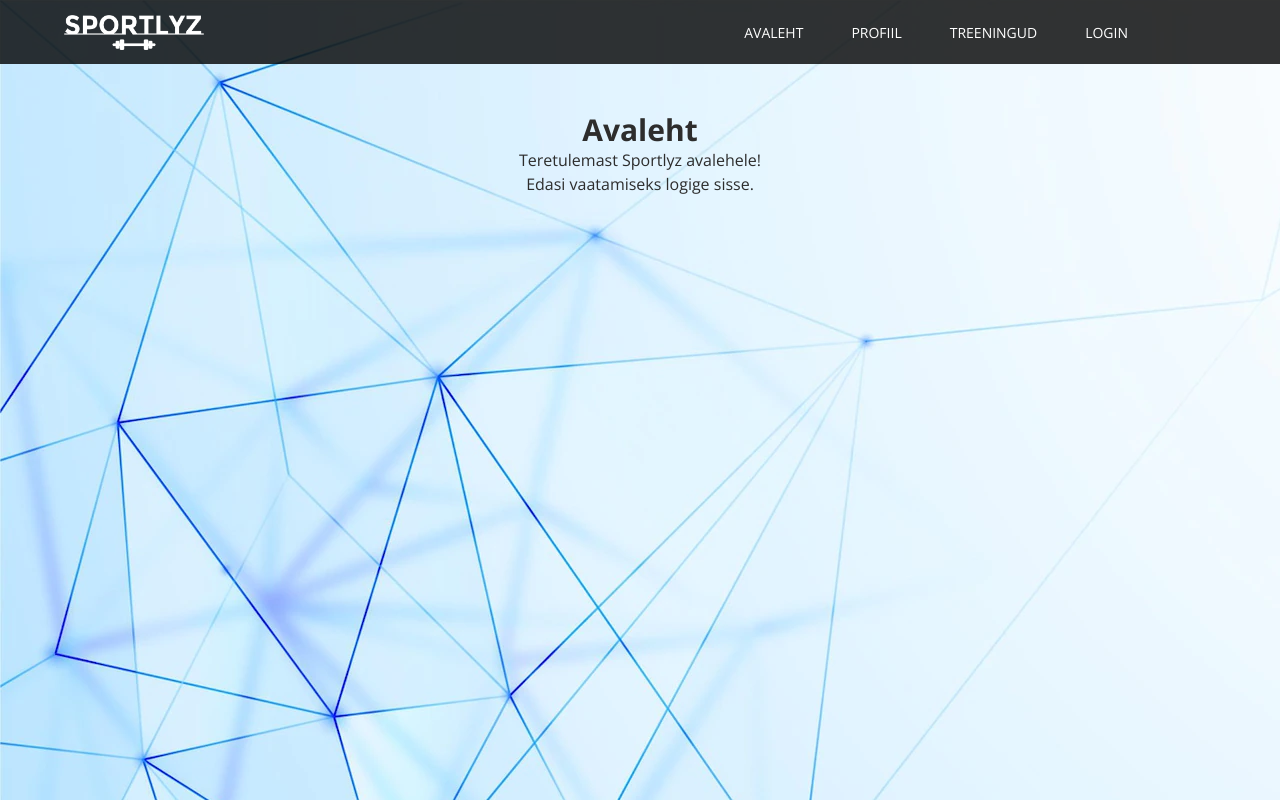
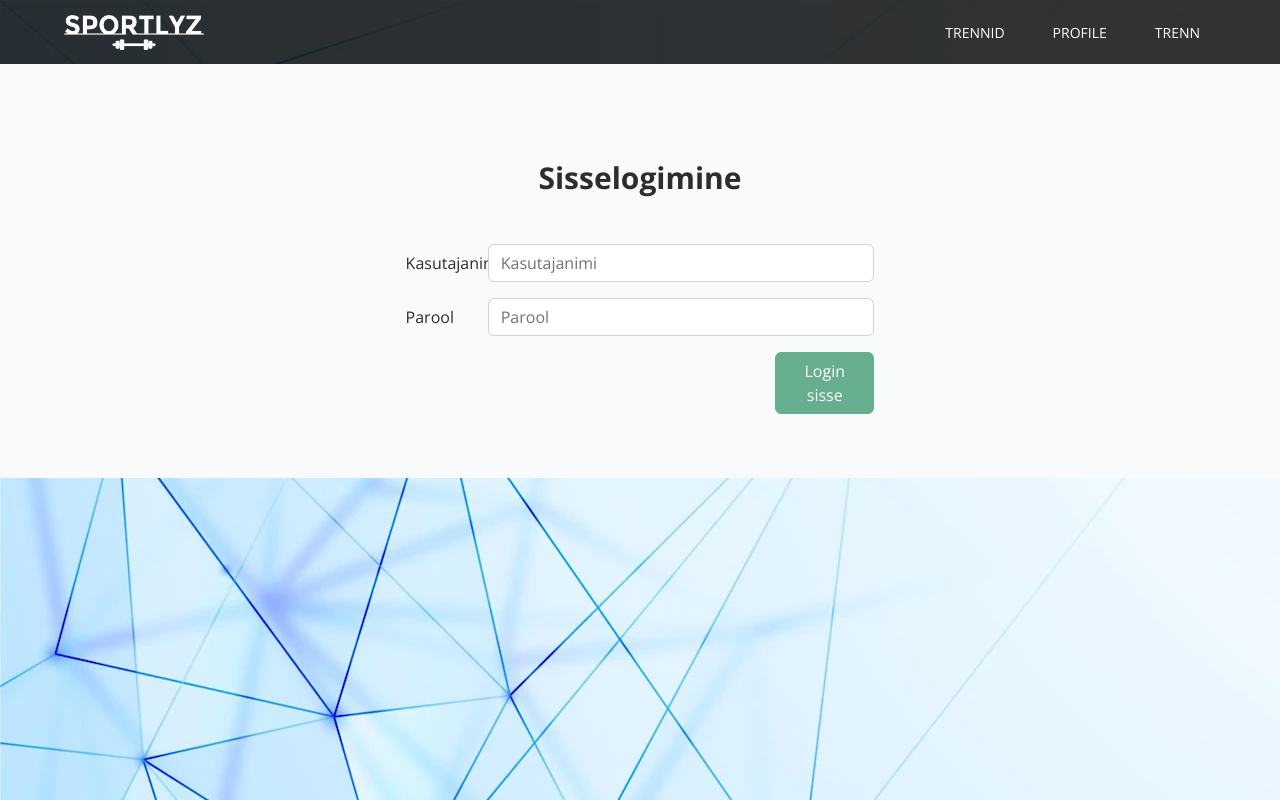
Before and after one commit to Karjur/Workout-planner, a Vue app in the folder FrontEnd/: page / in a window 1280 px wide. Built offline with nearby package versions, Linux system fonts and the light colour scheme; sample sign-in values are in the browser's storage.

Commit message:
login admin ja test

```diff
--- a/FrontEnd/src/App.vue
+++ b/FrontEnd/src/App.vue
@@ -3,6 +3,18 @@
   <router-view />
 </template>
 
-<script setup lang="ts">
+<script lang="ts">
+import { defineComponent } from 'vue';
 import Navigation from './components/Navigation.vue';
+import { useAuthStore } from './stores/authStore';
+
+export default defineComponent({
+  mounted() {
+    const authStore = useAuthStore();
+    if (!authStore.hasPermision()) {
+      this.$router.push('/');
+    }
+  },
+  components: { Navigation },
+});
 </script>
--- a/FrontEnd/src/components/LoginForm.vue
+++ b/FrontEnd/src/components/LoginForm.vue
@@ -1,5 +1,5 @@
 <template>
-  <div class="py-12 px-4 sm:px-6 lg:px-8 text-dark-300">
+  <div class="bg-gray-50 py-12 px-4 sm:px-6 lg:px-8 text-dark-300">
     <div
       class="min-h-full flex items-center justify-center py-12 px-4 sm:px-6 lg:px-8"
     >
@@ -8,28 +8,32 @@
       </h1>
     </div>
     <div class="container" style="width: 40%">
-      <form @submit.prevent="handleSubmit">
+      <div class="text-center mb-4" v-if="isLoading">
+        <div class="spinner-border text-primary">
+          <span class="visually-hidden">Loading...</span>
+        </div>
+      </div>
       <div class="mb-3 row">
-          <label for="username" class="col-sm-2 col-form-label"
+        <label for="staticEmail" class="col-sm-2 col-form-label"
           >Kasutajanimi</label
         >
         <div class="col-sm-10">
           <input
             type="text"
             v-model="username"
-              name="username"
             class="form-control"
             placeholder="Kasutajanimi"
           />
         </div>
       </div>
       <div class="mb-3 row">
-          <label for="password" class="col-sm-2 col-form-label">Parool</label>
+        <label for="inputPassword" class="col-sm-2 col-form-label"
+          >Parool</label
+        >
         <div class="col-sm-10">
           <input
             type="password"
             v-model="password"
-              name="password"
             class="form-control"
             placeholder="Parool"
           />
@@ -38,21 +42,22 @@
       <div class="mb-3 row">
         <div class="col-9"></div>
         <div class="col-3 text-end">
-            <button @click="handleSubmit" class="btn btn-success">
+          <button
+            @click="submitForm"
+            :disabled="!isAvailableSubmit"
+            class="btn btn-success"
+          >
             {{ 'Login sisse' }}
           </button>
         </div>
       </div>
-      </form>
     </div>
   </div>
 </template>
 
 <script lang="ts">
+import { AppRole, useAuthStore } from '@/stores/authStore';
 import { defineComponent, ref } from 'vue';
-import { User } from '@/modules/user';
-import router from '@/router';
-import axios from 'axios';
 
 export default defineComponent({
   data() {
@@ -61,18 +66,26 @@ export default defineComponent({
       password: '',
     };
   },
+  setup() {
+    const isLoading = ref<boolean>(false);
+    const { login } = useAuthStore();
+    return { isLoading, login };
+  },
   methods: {
-    async handleSubmit() {
-      let result = await axios.get(
-        `http://localhost:5000/api/Users/${this.username}&${this.password}`,
-      );
-
-      if (result.status == 200 && result.data.length > 0) {
-        localStorage.setItem('user-info', JSON.stringify(result.data[0]));
-        this.$router.push({ name: 'Trennid' });
+    submitForm() {
+      if (this.username == 'admin' && this.password == 'admin') {
+        this.login(AppRole.MASTER);
+        this.$router.push('/Trennid');
       }
-
-      console.warn(result);
+      if (this.username == 'test' && this.password == 'test') {
+        this.login(AppRole.CLIENT);
+        this.$router.push('/Trennid');
+      }
+    },
+  },
+  computed: {
+    isAvailableSubmit() {
+      return this.username !== '' && this.password !== '';
     },
   },
 });
--- a/FrontEnd/src/components/Navigation.vue
+++ b/FrontEnd/src/components/Navigation.vue
@@ -5,39 +5,15 @@
         <img src="@/assets/sportlyz_logo.png" alt="" />
       </div>
       <ul class="navigation" sm:justify-start>
-        <li>
-          <router-link
-            aria-current="page"
-            class="link"
-            :to="{ name: 'Avaleht' }"
-            >Avaleht</router-link
-          >
+        <li v-for="path in paths">
+          <router-link aria-current="page" class="link" :to="path.path">{{
+            path.name
+          }}</router-link>
         </li>
-        <li>
-          <router-link aria-current="page" class="link" to="/profile-sportsman"
-            >Profiil</router-link
-          >
-        </li>
-        <li>
-          <router-link
-            aria-current="page"
-            class="link"
-            :to="{ name: 'Trennid' }"
-            >Treeningud</router-link
-          >
-        </li>
-        <li>
-          <router-link
-            aria-current="page"
-            class="link"
-            :to="{ name: 'Logi sisse' }"
-            >Login</router-link
-          >
-        </li>
-        <li>
-          <div
-            class="absolute inset-y-0 right-0 flex items-center pr-2 sm:static sm:inset-auto sm:ml-6 sm:pr-0 ml-3 relative"
-          ></div>
+        <li v-if="auth.isAuth" @click="logout">
+          <a class="router-link-active router-link-exact-active link">
+            Log out ({{ auth.role }})
+          </a>
         </li>
       </ul>
     </nav>
@@ -45,9 +21,26 @@
 </template>
 
 <script lang="ts">
-export default {
+import { IPageData } from '@/router';
+import { useAuthStore } from '@/stores/authStore';
+import { storeToRefs } from 'pinia';
+import { defineComponent } from 'vue';
+
+export default defineComponent({
   name: 'navigation',
-};
+  setup() {
+    const { navbarPages } = storeToRefs(useAuthStore());
+    const authStore = useAuthStore();
+    const { auth } = storeToRefs(authStore);
+    return { paths: navbarPages, logoutAction: authStore.logout, auth };
+  },
+  methods: {
+    logout() {
+      this.logoutAction();
+      this.$router.push('/');
+    },
+  },
+});
 </script>
 
 <style lang="scss" scoped>
--- a/FrontEnd/src/components/SportlyzForm.vue
+++ /dev/null
@@ -1,13 +0,0 @@
-<template>
-  <div class="py-12 px-4 sm:px-6 lg:px-8 text-dark-300">
-    <div class="text-center">
-      <h1 class="font-bold">{{ title }}</h1>
-      <p>Teretulemast Sportlyz avalehele!</p>
-      <p>Edasi vaatamiseks logige sisse.</p>
-    </div>
-  </div>
-</template>
-
-<script setup lang="ts">
-defineProps<{ title: string }>();
-</script>
--- a/FrontEnd/src/components/WorkoutList.vue
+++ b/FrontEnd/src/components/WorkoutList.vue
@@ -4,6 +4,7 @@
       <h1 class="font-bold text-center">
         {{ title }}
         <button
+          v-if="auth.role == AppRole.MASTER"
           a
           class="btn btn-primary"
           style="float: right"
@@ -84,6 +85,7 @@ import { storeToRefs } from 'pinia';
 import { defineComponent, ref } from 'vue';
 import { useRouter } from 'vue-router';
 import WorkoutModal from './WorkoutModal.vue';
+import { useAuthStore, AppRole } from '@/stores/authStore';
 
 export default defineComponent({
   props: {
@@ -97,6 +99,9 @@ export default defineComponent({
       useWorkoutsStore();
 
     const editWorkout = ref<Workout | null>(null);
+
+    const authStore = useAuthStore();
+    const { auth } = storeToRefs(authStore);
 
     const setEditWorkout = (data: Workout) => {
       editWorkout.value = { ...data };
@@ -126,6 +131,8 @@ export default defineComponent({
       loadWorkouts,
       workouts,
       navigateToTraning,
+      auth,
+      AppRole,
     };
   },
   async mounted() {
--- a/FrontEnd/src/modules/user.ts
+++ b/FrontEnd/src/modules/user.ts
@@ -2,7 +2,3 @@ export interface User {
   username: string;
   password: string;
 }
-
-export interface AuthResponse {
-  token: string;
-}
--- /dev/null
+++ b/FrontEnd/src/router/access.ts
@@ -0,0 +1,23 @@
+import { IPageData } from '.';
+
+export const publicPaths: IPageData[] = [
+  {
+    name: 'Avaleht',
+    path: '/',
+  },
+];
+
+export const privatePaths: IPageData[] = [
+  {
+    path: '/trainings',
+    name: 'Trennid',
+  },
+  {
+    path: '/profile',
+    name: 'Profile',
+  },
+  {
+    path: '/training/:id',
+    name: 'Trenn',
+  },
+];
--- a/FrontEnd/src/router/index.ts
+++ b/FrontEnd/src/router/index.ts
@@ -4,9 +4,14 @@ import WorkoutVue from '@/views/Workout.vue';
 import AddWorkoutVue from '@/views/AddWorkout.vue';
 import SportlyzMainVue from '@/views/SportlyzMain.vue';
 import AuthPageVue from '@/views/LoginForm.vue';
-import ProfileSprtman from '@/views/ProfileSportman.vue';
+import ProfileSportman from '@/views/ProfileSportman.vue';
 import UpdateWorkoutVue from '@/views/UpdateWorkout.vue';
 import LoginVue from '@/views/Login.vue';
+
+export interface IPageData {
+  path: string;
+  name: string;
+}
 
 const routes: Array<RouteRecordRaw> = [
   {
@@ -22,13 +27,8 @@ const routes: Array<RouteRecordRaw> = [
     props: { title: 'Trennid' },
   },
   {
-    path: '/profile-sportsman',
-    component: ProfileSprtman,
-  },
-  {
-    path: '/login',
-    name: 'Logi sisse',
-    component: LoginVue,
+    path: '/profile',
+    component: ProfileSportman,
   },
   {
     path: '/training/:id',
--- /dev/null
+++ b/FrontEnd/src/stores/authStore.ts
@@ -0,0 +1,50 @@
++24 - 0;
+import { IPageData } from '@/router';
+import { privatePaths, publicPaths } from '@/router/access';
+import { defineStore } from 'pinia';
+import { ref } from 'vue';
+
+export enum AppRole {
+  MASTER = 'MASTER',
+  CLIENT = 'CLIENT',
+}
+
+export interface IAuth {
+  isAuth: boolean;
+  role: AppRole;
+}
+
+export const useAuthStore = defineStore('authStore', () => {
+  const navbarPages = ref<IPageData[]>(publicPaths);
+
+  const auth = ref<IAuth>({
+    isAuth: false,
+    role: AppRole.CLIENT,
+  });
+  const login = (role: AppRole) => {
+    navbarPages.value = privatePaths;
+    auth.value.isAuth = true;
+    auth.value.role = role;
+    localStorage.setItem('user', JSON.stringify(auth.value));
+  };
+  const logout = () => {
+    navbarPages.value = publicPaths;
+    auth.value = {
+      isAuth: false,
+      role: AppRole.CLIENT,
+    };
+    localStorage.removeItem('user');
+  };
+
+  const hasPermision = (): boolean => {
+    const localData = localStorage.getItem('user');
+    if (!localData) return false;
+    const localUser = JSON.parse(localData) as IAuth;
+    auth.value = localUser;
+    navbarPages.value = privatePaths;
+
+    return true;
+  };
+
+  return { hasPermision, logout, login, auth, navbarPages };
+});
--- a/FrontEnd/src/views/Login.vue
+++ /dev/null
@@ -1,7 +0,0 @@
-<template>
-  <LoginForm />
-</template>
-
-<script setup lang="ts">
-import LoginForm from '@/components/LoginForm.vue';
-</script>
--- a/FrontEnd/src/views/SportlyzMain.vue
+++ b/FrontEnd/src/views/SportlyzMain.vue
@@ -1,7 +1,9 @@
 <template>
-    <SportlyzForm title="Avaleht" />
+  <div class="col">
+    <LoginForm />
+  </div>
 </template>
 
 <script setup lang="ts">
-import SportlyzForm from '@/components/SportlyzForm.vue';
+import LoginForm from '@/components/LoginForm.vue';
 </script>
```
Also changed, not shown: 16 other files (tests, documents, lock files or other folders). Lines whose indentation alone changed are shown as unchanged.
